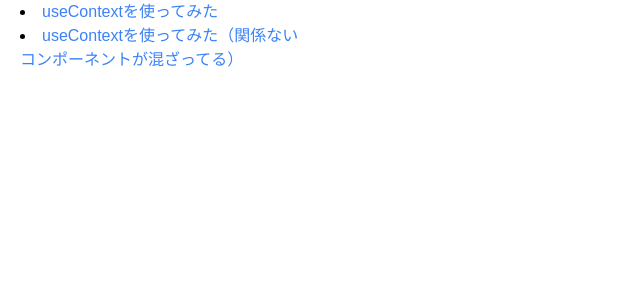
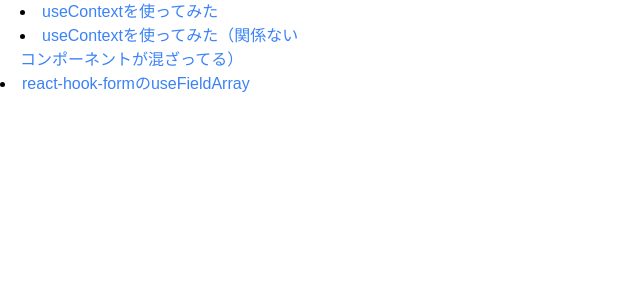
Before and after one commit to bolobob/ReactSampleList, a React (Vite) app: page / in a window 1280 px wide. Shown: the top 300 px of the page, without its empty margins (0-640 px from the left). Built offline with nearby package versions, Linux system fonts and the light colour scheme.

Commit message:
サイドメニューにリンクを用意

```diff
--- a/src/components/Layout/MainLayout.tsx
+++ b/src/components/Layout/MainLayout.tsx
@@ -59,6 +59,9 @@
                 text="useContextを使ってみた（関係ないコンポーネントが混ざってる）"
               />
             </li>
+            <li>
+              <SidebarItem to="/form" text="react-hook-formのuseFieldArray" />
+            </li>
           </ul>
         </nav>
       </div>
```
